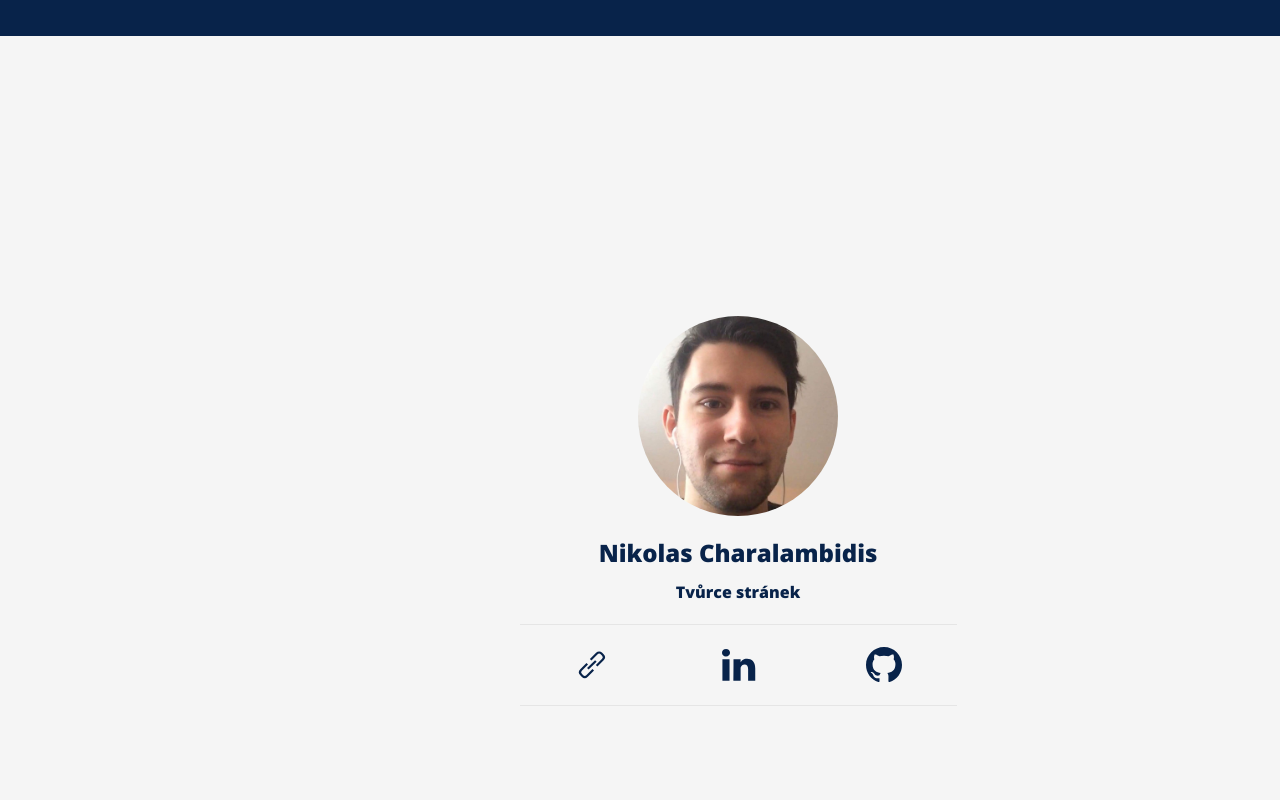
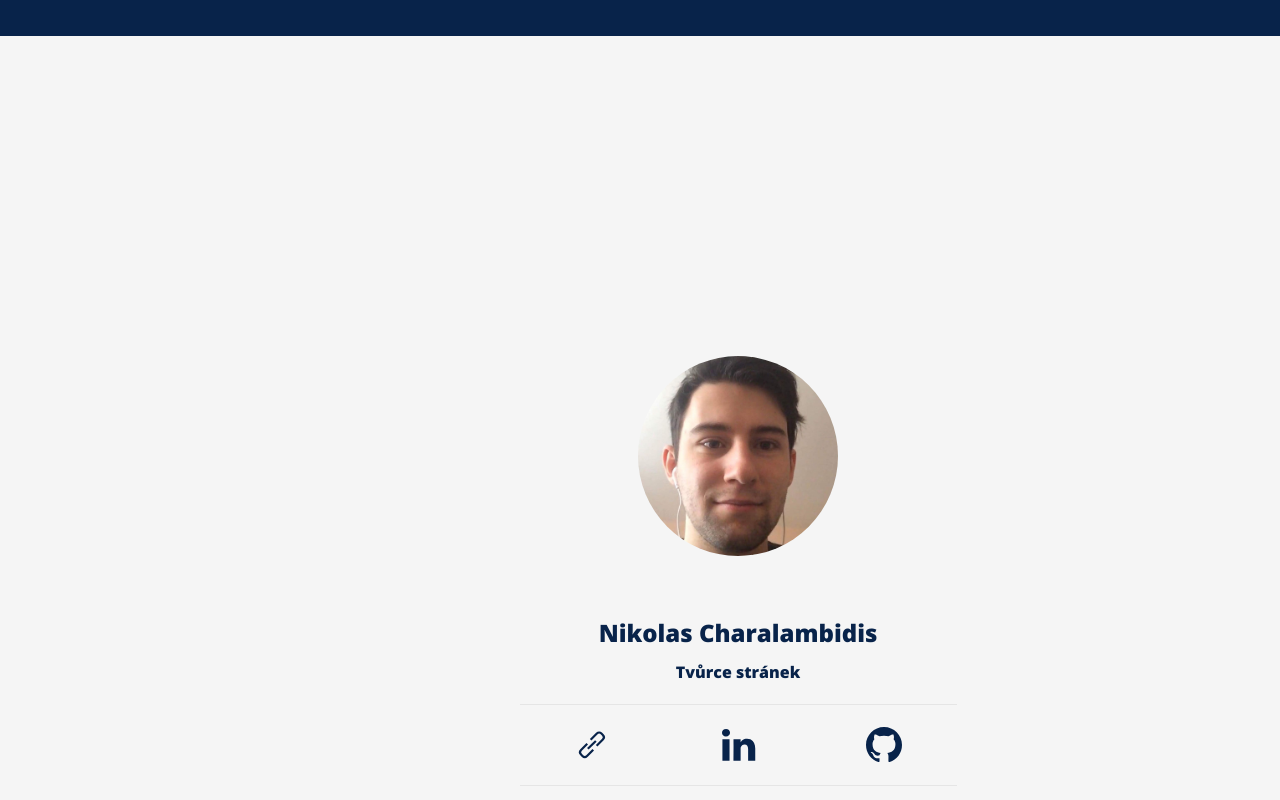
Before and after one commit to trackmasters/trackmasters.github.io, a React (Create React App) app: page / in a window 1280 px wide. Shown: the part 5809-6609 px from the top of the page. Built offline with nearby package versions, Linux system fonts and the light colour scheme; no server answers.

Commit message:
uk-padding

```diff
--- a/src/section/sponsors/SponsorCard.js
+++ b/src/section/sponsors/SponsorCard.js
@@ -14,7 +14,7 @@ export default function SponsorCard(props) {
 
     return (
         <div className="uk-card uk-card-body uk-card-hover uk-padding-remove">
-            <div className="uk-card-media-top">
+            <div className="uk-card-media-top uk-padding">
                 <img className="uk-border-circle" src={props.image} width="200" height="200" alt=""/>
             </div>
             <div className="uk-card-body uk-padding-remove-bottom uk-padding-remove-horizontal">
```
